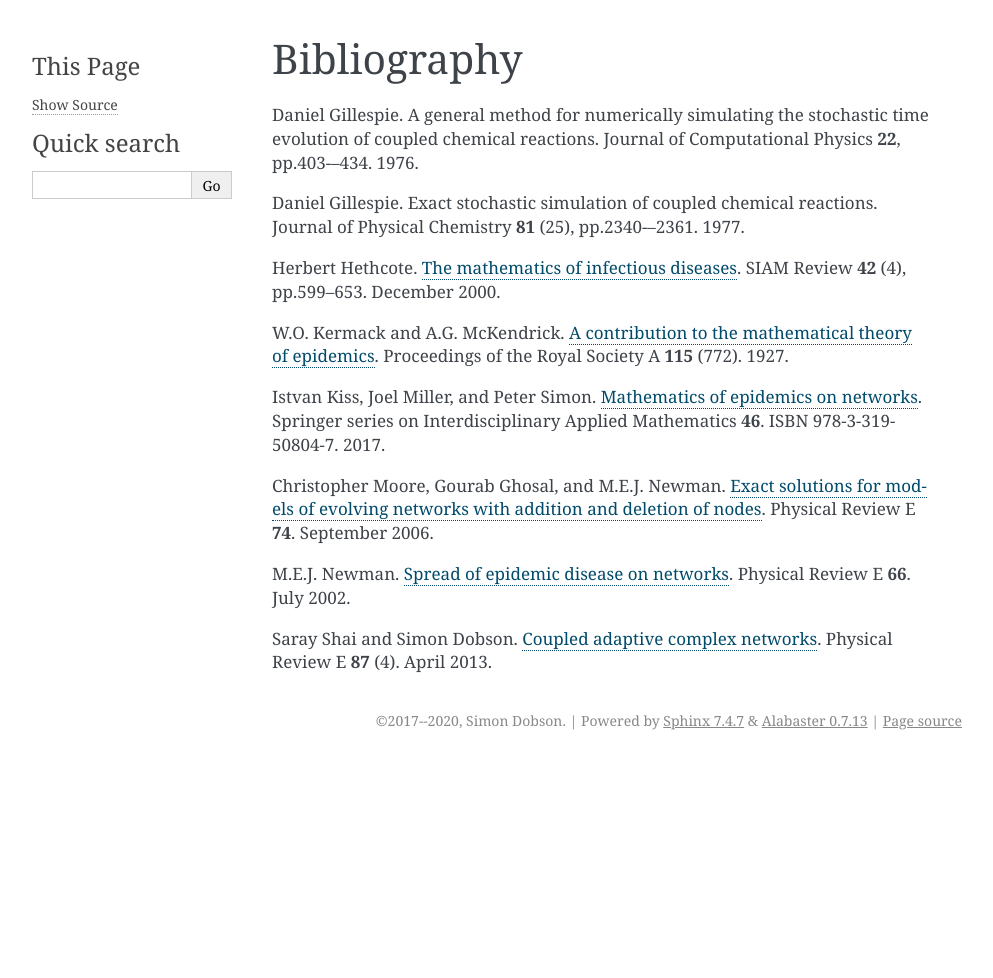
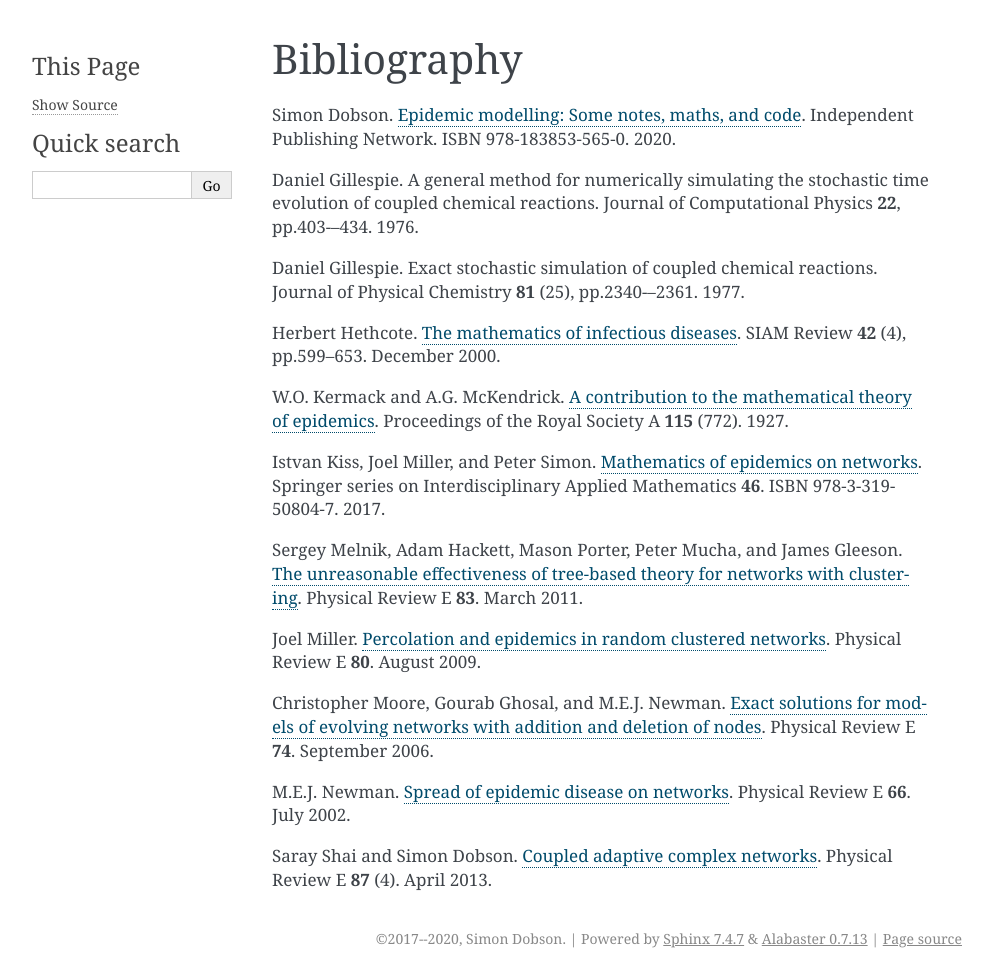
Before and after one commit to simoninireland/epydemic, a Sphinx documentation site: the page built from doc/bibliography.rst, in a window 1280 px wide. Shown: the whole page, without its empty margins (148-1141 px from the left). Built offline with Sphinx 7.4.7, drawn with Linux system fonts in a browser that asks for light colours; before the commit the page ends 900 px from its top, so only the background shows below that.

Commit message:
Added references

```diff
--- a/doc/bibliography.rst
+++ b/doc/bibliography.rst
@@ -2,6 +2,12 @@
 
 Bibliography
 ============
+
+.. _D20:
+
+Simon Dobson. `Epidemic modelling: Some notes, maths, and code
+<https://simondobson.org/introduction-to-epidemics/>`_.
+Independent Publishing Network. ISBN 978-183853-565-0. 2020.
 
 .. _Gil76:
 
@@ -35,6 +41,19 @@ epidemics on networks <http://dx.doi.org/10.1007/978-3-319-50806-1>`_.
 Springer series on Interdisciplinary Applied Mathematics
 **46**. ISBN 978-3-319-50804-7. 2017.
 
+.. _MHP10:
+
+Sergey Melnik, Adam Hackett, Mason Porter, Peter Mucha, and James Gleeson.
+`The unreasonable effectiveness of tree-based theory for networks with
+clustering <https://doi.org/10.1103/PhysRevE.83.036112>`_.
+Physical Review E **83**. March 2011.
+
+.. _M09:
+
+Joel Miller. `Percolation and epidemics in random clustered networks
+<https://doi.org/10.1103/PhysRevE.80.020901>`_.
+Physical Review E **80**. August 2009.
+
 .. _MGN06:
 
 Christopher Moore, Gourab Ghosal, and M.E.J. Newman. `Exact solutions for models of evolving
```
